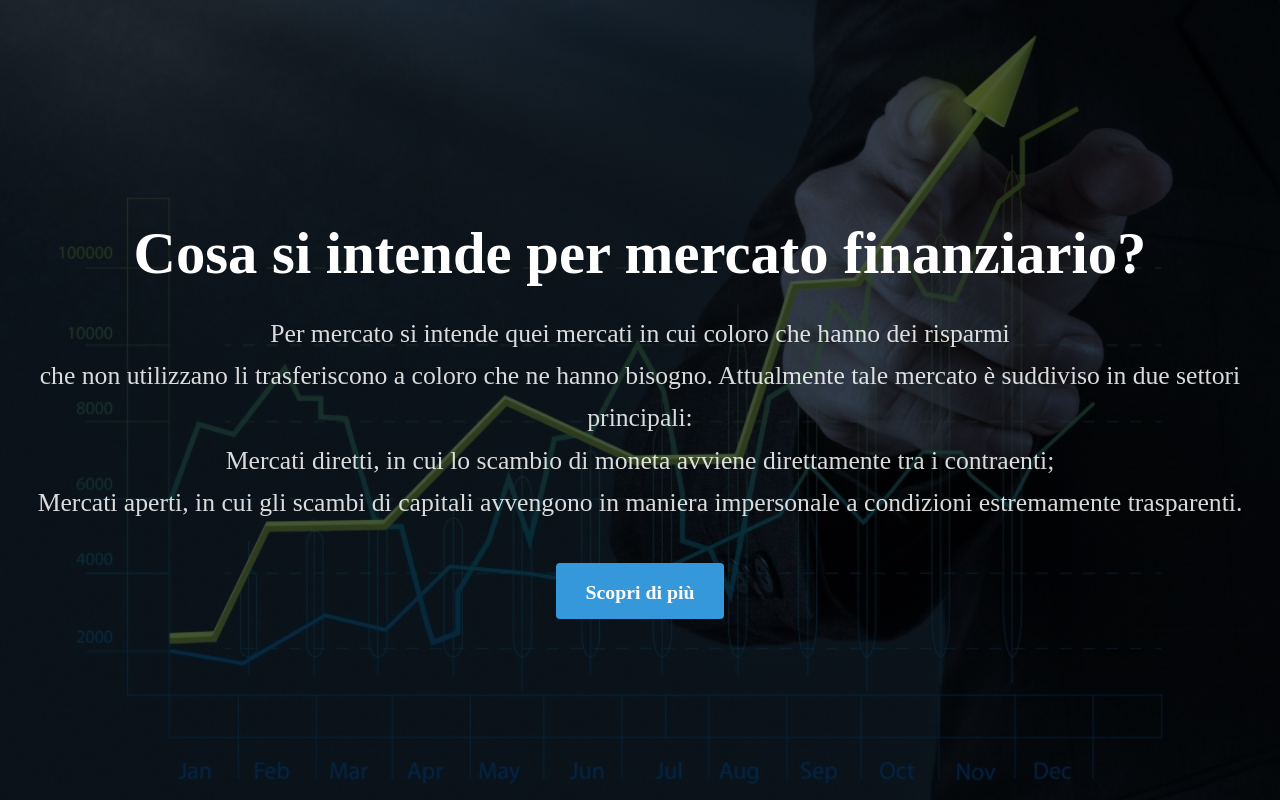
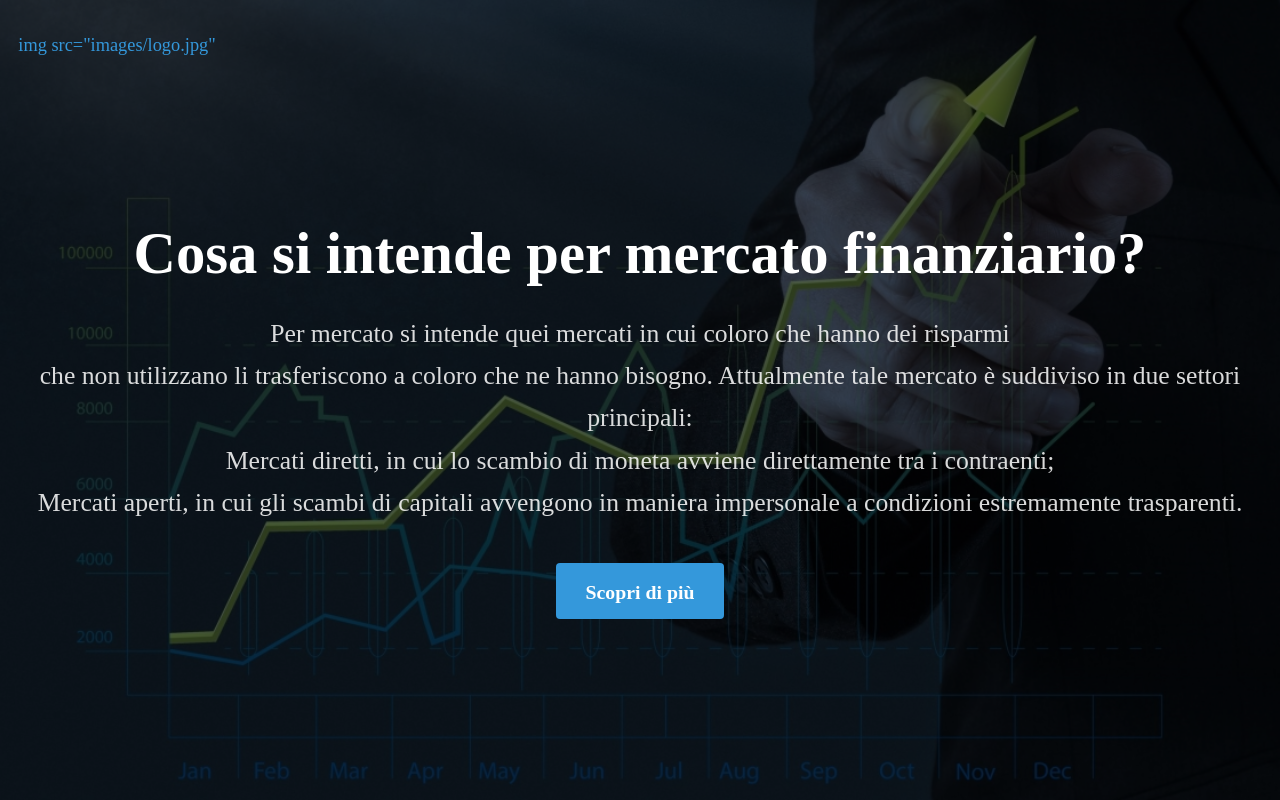
Before and after one commit to mercatofinanziario/mercatofinanziario.github.io, a plain HTML site: page index.html in a window 1280 px wide. Shown: the top 800 px of the page. Drawn offline with Linux system fonts and the light colour scheme; a web font is replaced by a local one.

Commit message:
Update index.html

```diff
--- a/index.html
+++ b/index.html
@@ -15,6 +15,10 @@
 	================================================== -->
 	<link rel="icon" type="image/png" href="favicon.jpg">
 	<body>
+		<!-- Header -->
+			<header id="header" class="alt">
+				<div class="logo"><a href="index.html">img src="images/logo.jpg"</div>
+			</header>
 
 
 
```
